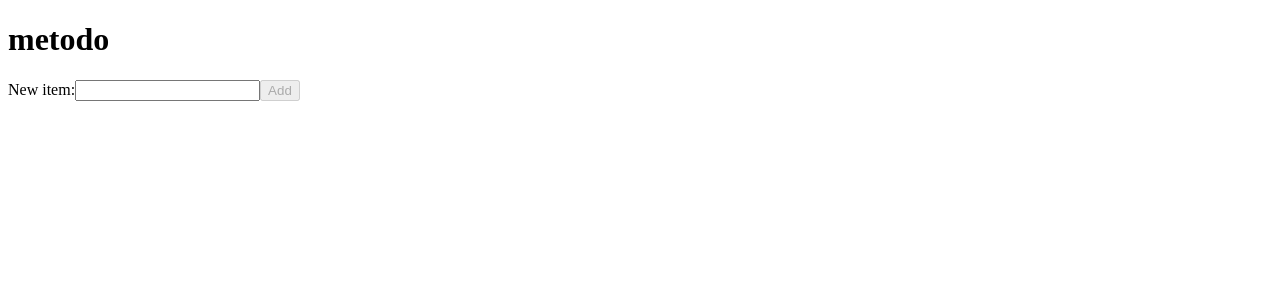
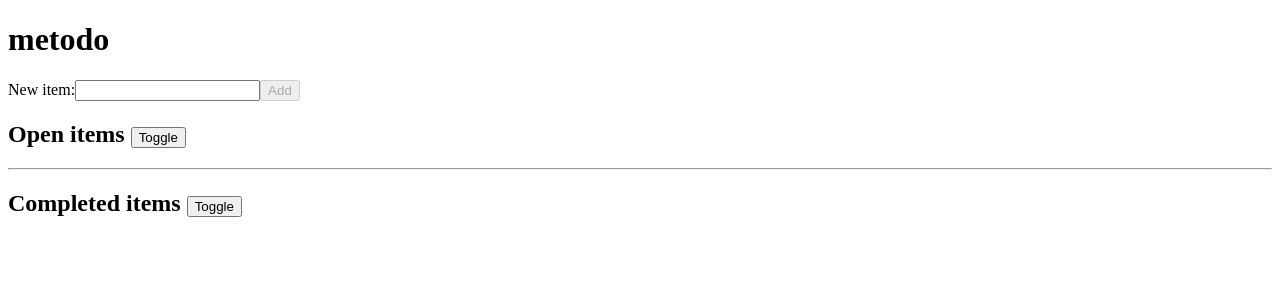
Before and after one commit to dku7/fe-metodo, a React (Vite) app: page / in a window 1280 px wide. Shown: the top 300 px of the page. Built offline with nearby package versions, Linux system fonts and the light colour scheme.

Commit message:
add open and complete item sections and allow toggle

```diff
--- a/src/App.jsx
+++ b/src/App.jsx
@@ -36,7 +36,7 @@ const App = () => {
     const newTodoList = [...todoList];
 
     const todo = newTodoList.find((todo) => todo.id === id);
-    todo.complete = true;
+    todo.complete = !todo.complete;
 
     setTodoList(newTodoList);
   };
@@ -49,7 +49,21 @@ const App = () => {
         onNewTodoChange={handNewTodoChange}
         onNewTodoSubmit={handleNewTodoSubmit}
       />
-      <TodoList todoList={todoList} onDoItem={handleMarkTodoDone} />
+      <TodoList
+        heading={"Open items"}
+        todoList={todoList.filter((todo) => !todo.complete)}
+        onDoItem={handleMarkTodoDone}
+        isVisible={true}
+      />
+
+      <hr />
+
+      <TodoList
+        heading={"Completed items"}
+        todoList={todoList.filter((todo) => todo.complete)}
+        onDoItem={handleMarkTodoDone}
+        isVisible={false}
+      />
     </>
   );
 };
--- a/src/components/TodoList.jsx
+++ b/src/components/TodoList.jsx
@@ -1,13 +1,27 @@
+import { useState } from "react";
 import TodoItem from "./TodoItem.jsx";
 
-const TodoList = ({ todoList, onDoItem }) => {
+const TodoList = ({ heading, todoList, onDoItem, isVisible }) => {
+  const [showList, setShowList] = useState(isVisible);
+
+  const handleShowList = () => setShowList(!showList);
+
   return (
     <>
-      <ul>
-        {todoList.map((todo) => (
-          <TodoItem key={todo.id} todo={todo} onDoItem={onDoItem} />
-        ))}
-      </ul>
+      <section>
+        <header>
+          <h2>
+            {heading} <button onClick={handleShowList}>Toggle</button>
+          </h2>
+        </header>
+        {showList && (
+          <ul>
+            {todoList.map((todo) => (
+              <TodoItem key={todo.id} todo={todo} onDoItem={onDoItem} />
+            ))}
+          </ul>
+        )}
+      </section>
     </>
   );
 };
```
